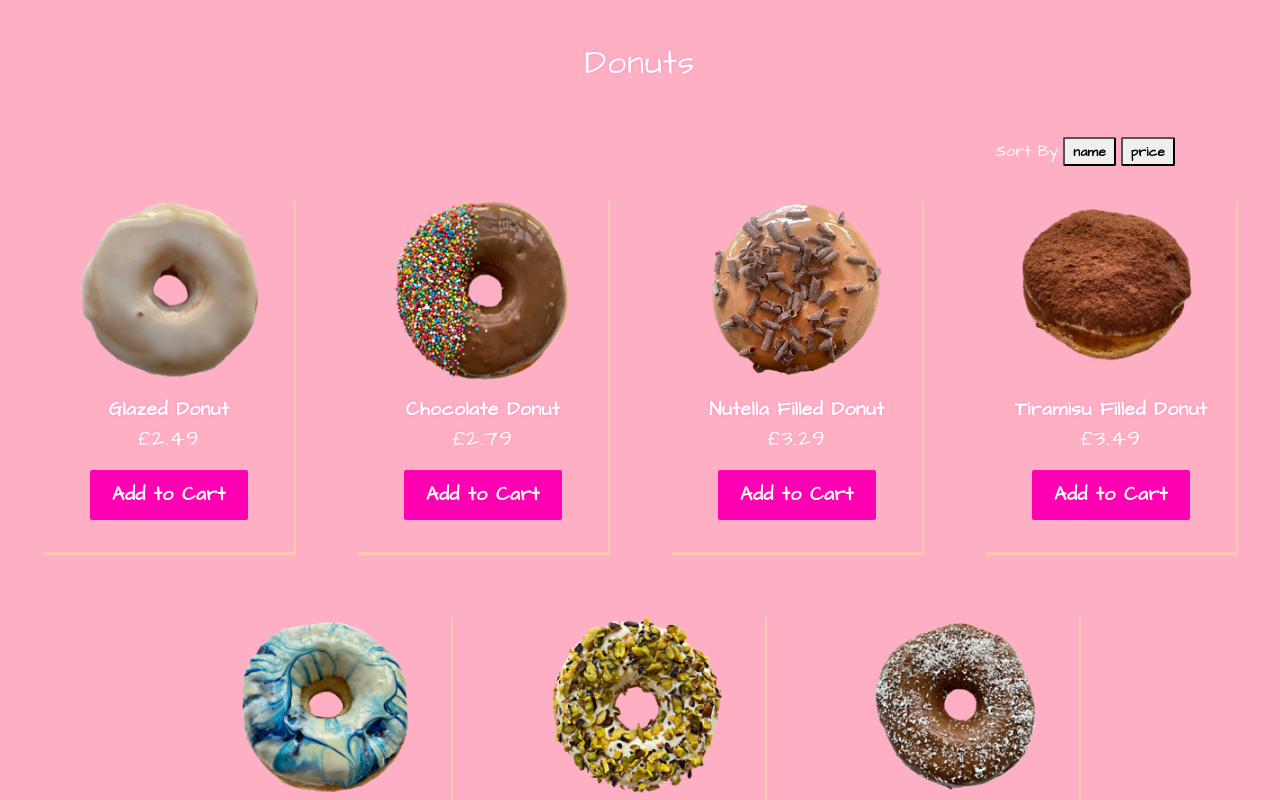
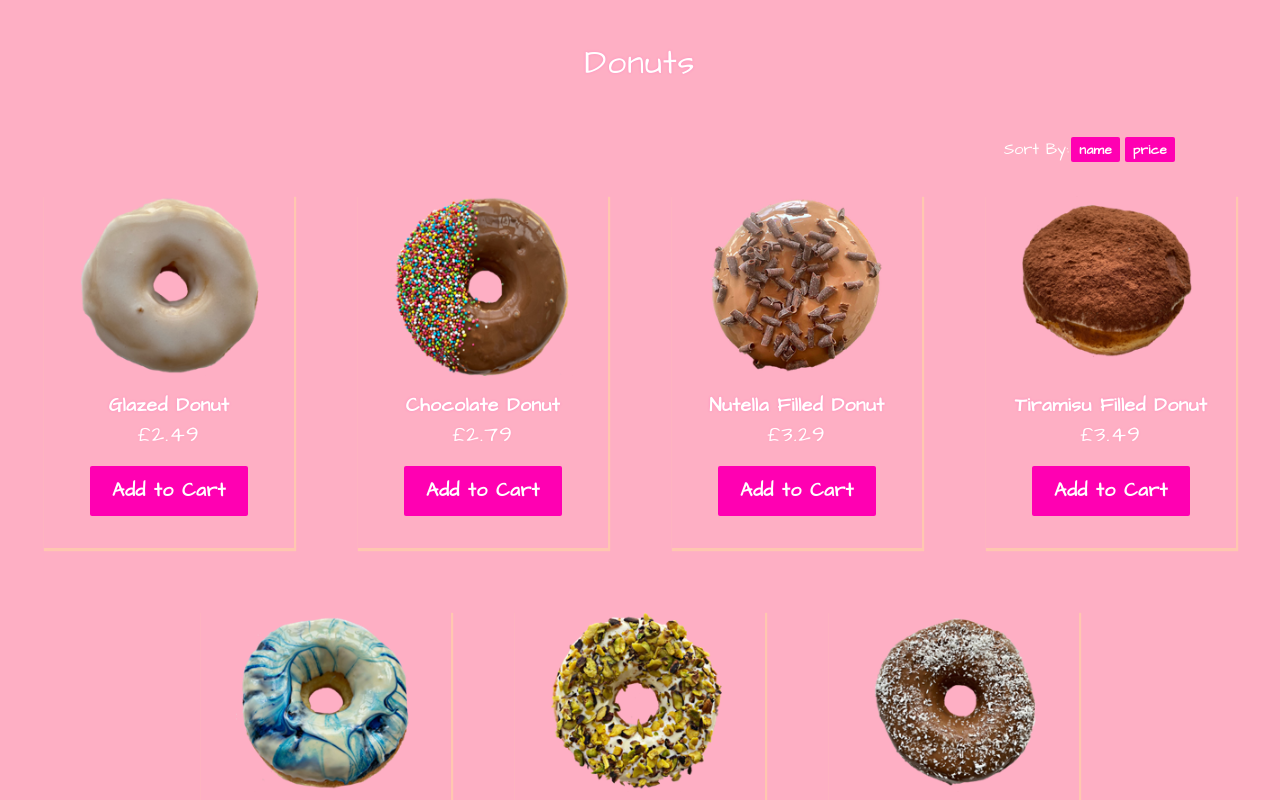
Before and after one commit to harry79ph/react-js-dadonuts, a React (Create React App) app: page / in a window 1280 px wide. Shown: the part 840-1640 px from the top of the page. Built offline with nearby package versions, Linux system fonts and the light colour scheme.

Commit message:
minor changes

```diff
--- a/src/components/Products.js
+++ b/src/components/Products.js
@@ -16,11 +16,11 @@ const Products = () => {
                         <ProductsHeading>{products[i]}</ProductsHeading>
                         <SortWrap>
                             <span>Sort By:</span>
-                            <SortButton onClick={() => {dispatch({
+                            <SortButton tabIndex="0" onClick={() => {dispatch({
                                 type: 'SORT_BY_NAME',
                                 payload: i
                             })}}>name</SortButton>
-                            <SortButton onClick={() => {dispatch({
+                            <SortButton tabIndex="0" onClick={() => {dispatch({
                                 type: 'SORT_BY_PRICE',
                                 payload: i
                             })}}>price</SortButton>
--- a/src/components/styles/Products.styled.js
+++ b/src/components/styles/Products.styled.js
@@ -52,11 +52,14 @@ export const SortWrap = styled.div`
 export const SortButton = styled.button`
   margin: 0.15rem;
   padding: 0.2rem 0.5rem;
+  border: none;
+  background: #ff00b2;
+  color: #fff;
   cursor: pointer;
-  transition: 0.2s ease-out;
-  &:focus {
-    background: rgba(255, 0, 178, 0.5);
-    color: #fff;
+  transition: all 0.2s ease-out;
+  &:focus, &:active, &:hover {
+    background: #ffd2a8;
+    color: #000;
   }
 `;
 
```
